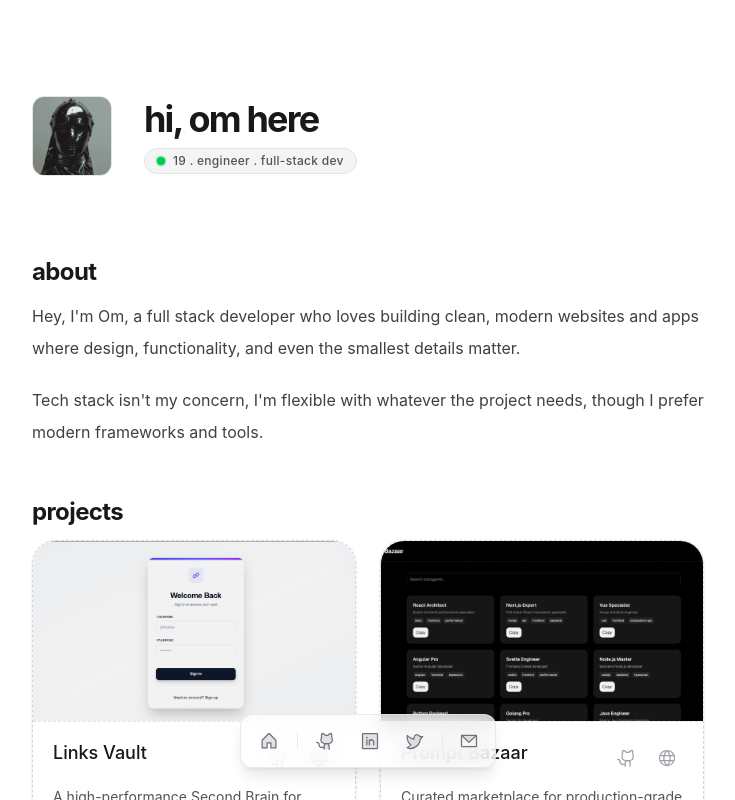
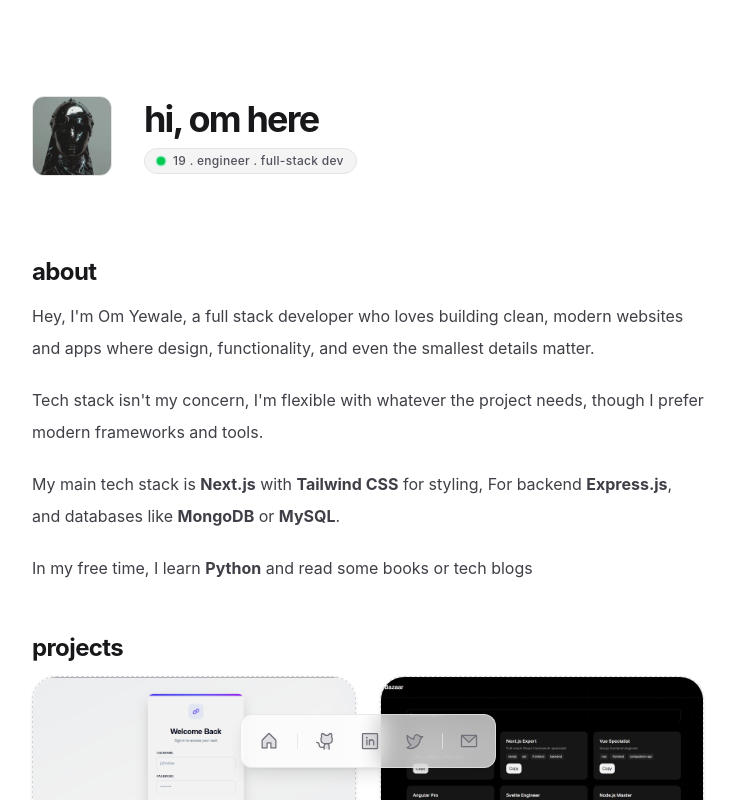
Before and after one commit to OMEE-Y/omfolio, a Next.js app: page / in a window 1280 px wide. Shown: the top 800 px of the page, without its empty margins (272-1007 px from the left). Built offline with nearby package versions, Linux system fonts and the light colour scheme.

Commit message:
improved about section added what i learn

```diff
--- a/src/components/about.tsx
+++ b/src/components/about.tsx
@@ -10,7 +10,7 @@ export default function AboutSection() {
       </h2>
       <div className="space-y-5 text-[15.5px] sm:text-[16px] leading-7 sm:leading-8 max-w-2xl text-zinc-700 dark:text-zinc-300">
   <p>
-          Hey, I'm Om, a full stack developer who loves building clean, modern
+    Hey, I'm Om Yewale, a full stack developer who loves building clean, modern
     websites and apps where design, functionality, and even the smallest
     details matter.
   </p>
@@ -20,8 +20,14 @@ export default function AboutSection() {
     needs, though I prefer modern frameworks and tools.
   </p>
 
+  <p>
+    My main tech stack is <strong>Next.js</strong> with <strong>Tailwind CSS</strong> for styling,
+   For  backend  <strong>Express.js</strong>, and databases like <strong>MongoDB</strong> or <strong>MySQL</strong>.
+  </p>
 
-
+  <p>
+    In my free time, I learn <strong>Python</strong> and read some books or tech blogs
+  </p>
 </div>
     </div>
   );
```
Lines whose indentation alone changed are shown as unchanged.
